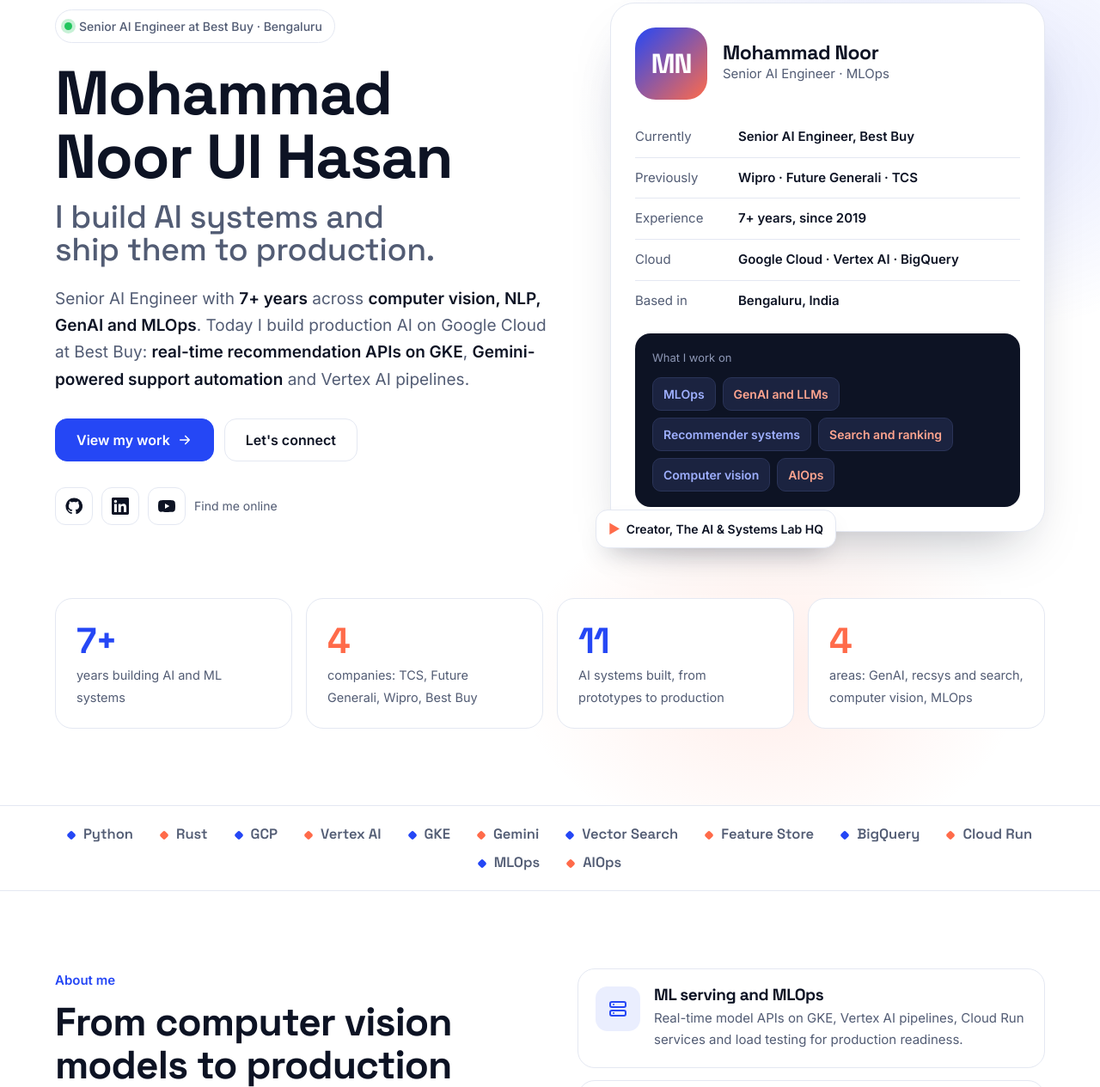
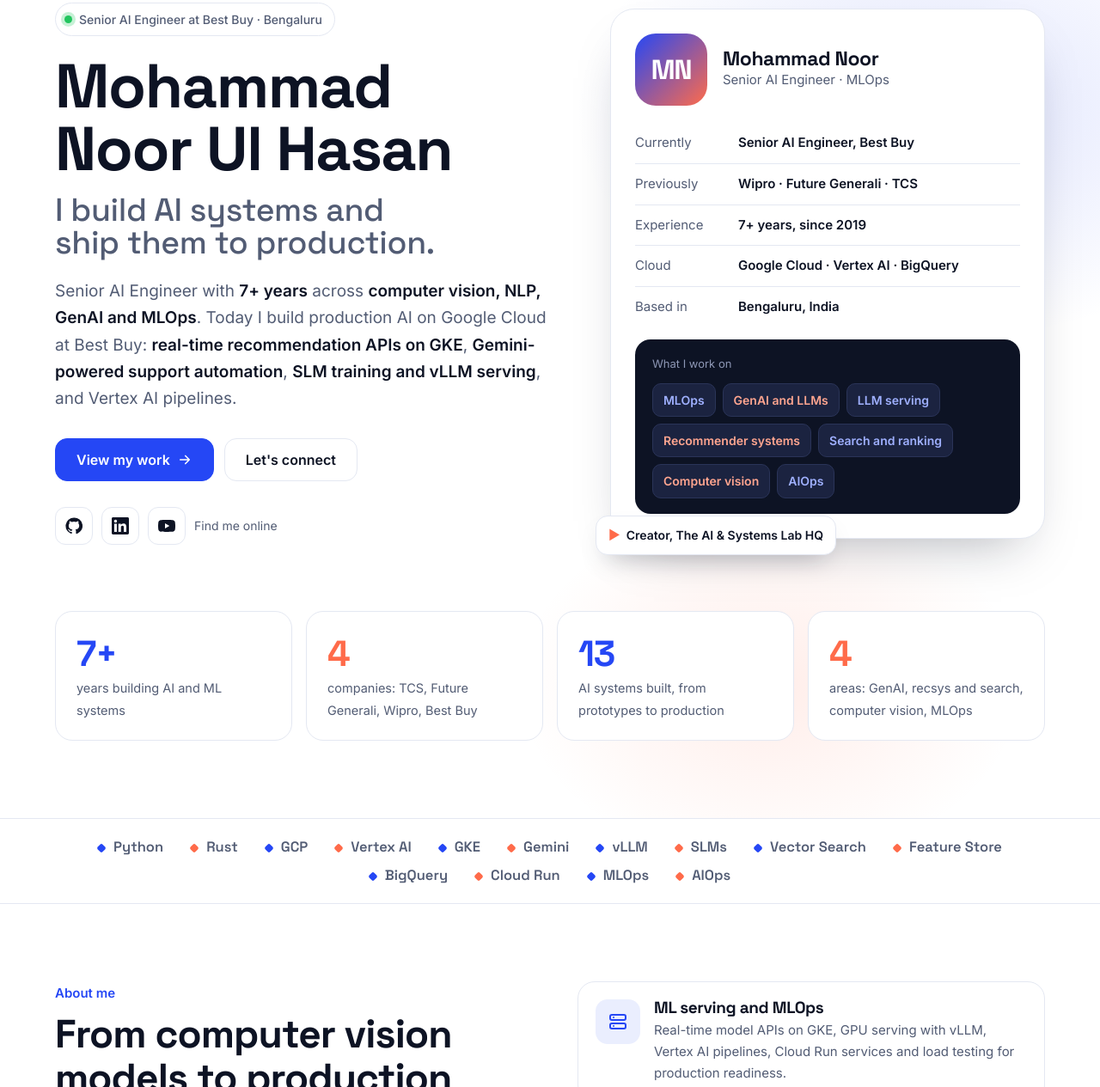
Before and after one commit to mohammadnoorulhasan/mohammadnoorulhasan.github.io, a plain HTML site: page index.html in a window 1280 px wide. Shown: the part 143-1408 px from the top of the page at 86% size. Drawn offline with Linux system fonts and the light colour scheme.

Commit message:
Add NER retraining/SLM training and vLLM SLM serving on L4 projects
Co-Authored-By: Claude Opus 5.5 <noreply@anthropic.com>
Claude-Session: https://claude.ai/code/session_0137sji4ctCLNuprBrQxVzZU

```diff
--- a/index.html
+++ b/index.html
@@ -239,7 +239,7 @@ footer .wrap{display:flex;justify-content:space-between;gap:12px;flex-wrap:wrap;
       <div>
         <span class="pill"><i></i>Senior AI Engineer at Best Buy · Bengaluru</span>
         <h1>Mohammad Noor Ul Hasan<span>I build AI systems and ship them to production.</span></h1>
-        <p class="lead">Senior AI Engineer with <strong>7+ years</strong> across <strong>computer vision, NLP, GenAI and MLOps</strong>. Today I build production AI on Google Cloud at Best Buy: <strong>real-time recommendation APIs on GKE</strong>, <strong>Gemini-powered support automation</strong> and Vertex AI pipelines.</p>
+        <p class="lead">Senior AI Engineer with <strong>7+ years</strong> across <strong>computer vision, NLP, GenAI and MLOps</strong>. Today I build production AI on Google Cloud at Best Buy: <strong>real-time recommendation APIs on GKE</strong>, <strong>Gemini-powered support automation</strong>, <strong>SLM training and vLLM serving</strong>, and Vertex AI pipelines.</p>
         <div class="acts">
           <a class="btn pri" href="#projects">View my work
             <svg width="18" height="18" viewBox="0 0 24 24" fill="none" stroke="currentColor" stroke-width="2.2" stroke-linecap="round" stroke-linejoin="round" aria-hidden="true"><path d="M5 12h14M13 6l6 6-6 6"/></svg></a>
@@ -267,7 +267,7 @@ footer .wrap{display:flex;justify-content:space-between;gap:12px;flex-wrap:wrap;
         </dl>
         <div class="focus">
           <p>What I work on</p>
-          <ul><li>MLOps</li><li>GenAI and LLMs</li><li>Recommender systems</li><li>Search and ranking</li><li>Computer vision</li><li>AIOps</li></ul>
+          <ul><li>MLOps</li><li>GenAI and LLMs</li><li>LLM serving</li><li>Recommender systems</li><li>Search and ranking</li><li>Computer vision</li><li>AIOps</li></ul>
         </div>
         <div class="chip c2"><em>▶</em>Creator, The AI &amp; Systems Lab HQ</div>
       </div>
@@ -276,7 +276,7 @@ footer .wrap{display:flex;justify-content:space-between;gap:12px;flex-wrap:wrap;
     <div class="stats">
       <div><b>7+</b><span>years building AI and ML systems</span></div>
       <div><b>4</b><span>companies: TCS, Future Generali, Wipro, Best Buy</span></div>
-      <div><b>11</b><span>AI systems built, from prototypes to production</span></div>
+      <div><b>13</b><span>AI systems built, from prototypes to production</span></div>
       <div><b>4</b><span>areas: GenAI, recsys and search, computer vision, MLOps</span></div>
     </div>
   </div>
@@ -284,7 +284,7 @@ footer .wrap{display:flex;justify-content:space-between;gap:12px;flex-wrap:wrap;
 
 <div class="strip" aria-label="Tech stack">
   <div class="wrap">
-    <span>Python</span><span>Rust</span><span>GCP</span><span>Vertex AI</span><span>GKE</span><span>Gemini</span><span>Vector Search</span><span>Feature Store</span><span>BigQuery</span><span>Cloud Run</span><span>MLOps</span><span>AIOps</span>
+    <span>Python</span><span>Rust</span><span>GCP</span><span>Vertex AI</span><span>GKE</span><span>Gemini</span><span>vLLM</span><span>SLMs</span><span>Vector Search</span><span>Feature Store</span><span>BigQuery</span><span>Cloud Run</span><span>MLOps</span><span>AIOps</span>
   </div>
 </div>
 
@@ -295,10 +295,10 @@ footer .wrap{display:flex;justify-content:space-between;gap:12px;flex-wrap:wrap;
       <h2>From computer vision models to production ML platforms</h2>
       <p style="margin-top:22px">I'm <strong>Mohammad Noor Ul Hasan</strong>, a Senior AI Engineer at Best Buy in Bengaluru. Over seven years I've worked across the whole AI lifecycle: data, models, serving, and running systems reliably in production.</p>
       <p>I started in <strong>computer vision</strong> at TCS with license plate recognition, then built <strong>insurance AI</strong> at Future Generali: video KYC liveness detection, Aadhaar masking and AML screening.</p>
-      <p>Since 2023 I've worked on Best Buy's AI, first through Wipro and now directly: <strong>a deals recommender serving 1,000 requests per second on GKE</strong>, <strong>Gemini-based classification of 50–60k support queries a day</strong>, and Vertex AI pipelines. I also teach system design and AI on my YouTube channel, <strong>The AI &amp; Systems Lab HQ</strong>.</p>
+      <p>Since 2023 I've worked on Best Buy's AI, first through Wipro and now directly: <strong>a deals recommender serving 1,000 requests per second on GKE</strong>, <strong>Gemini-based classification of 50–60k support queries a day</strong>, a self-hosted SLM backup served with vLLM, and NER retraining pipelines. I also teach system design and AI on my YouTube channel, <strong>The AI &amp; Systems Lab HQ</strong>.</p>
     </div>
     <div class="svc">
-      <div><span class="ic"><svg viewBox="0 0 24 24" fill="none" stroke="currentColor" stroke-width="2" stroke-linecap="round" stroke-linejoin="round"><rect x="3" y="4" width="18" height="6" rx="2"/><rect x="3" y="14" width="18" height="6" rx="2"/><path d="M7 7h.01M7 17h.01"/></svg></span><div><h3>ML serving and MLOps</h3><p>Real-time model APIs on GKE, Vertex AI pipelines, Cloud Run services and load testing for production readiness.</p></div></div>
+      <div><span class="ic"><svg viewBox="0 0 24 24" fill="none" stroke="currentColor" stroke-width="2" stroke-linecap="round" stroke-linejoin="round"><rect x="3" y="4" width="18" height="6" rx="2"/><rect x="3" y="14" width="18" height="6" rx="2"/><path d="M7 7h.01M7 17h.01"/></svg></span><div><h3>ML serving and MLOps</h3><p>Real-time model APIs on GKE, GPU serving with vLLM, Vertex AI pipelines, Cloud Run services and load testing for production readiness.</p></div></div>
       <div><span class="ic"><svg viewBox="0 0 24 24" fill="none" stroke="currentColor" stroke-width="2" stroke-linecap="round" stroke-linejoin="round"><path d="M12 3l1.8 4.7L18.5 9.5l-4.7 1.8L12 16l-1.8-4.7L5.5 9.5l4.7-1.8Z"/><path d="M19 15l.8 2.2 2.2.8-2.2.8L19 21l-.8-2.2-2.2-.8 2.2-.8Z"/></svg></span><div><h3>GenAI, search and recommendations</h3><p>Gemini-based classification, vector search, feature stores, learning-to-rank evaluation and Redis-backed search.</p></div></div>
       <div><span class="ic"><svg viewBox="0 0 24 24" fill="none" stroke="currentColor" stroke-width="2" stroke-linecap="round" stroke-linejoin="round"><path d="M3 7V5a2 2 0 0 1 2-2h2M17 3h2a2 2 0 0 1 2 2v2M21 17v2a2 2 0 0 1-2 2h-2M7 21H5a2 2 0 0 1-2-2v-2"/><circle cx="12" cy="12" r="3.5"/></svg></span><div><h3>Computer vision and document AI</h3><p>Liveness detection, PII masking and license plate recognition with PyTorch, Keras, YOLO and OCR.</p></div></div>
     </div>
@@ -366,7 +366,7 @@ footer .wrap{display:flex;justify-content:space-between;gap:12px;flex-wrap:wrap;
 <script>
 {
 const JOBS=[
- {r:"Senior AI Engineer",c:"Best Buy",d:"Jul 2025 – Present",s:"Building real-time ML serving and GenAI systems on Google Cloud for Best Buy's app, website and customer support.",b:["<strong>Deals recommender:</strong> serving API on GKE with vector search and a feature store, handling 1,000 requests per second.","<strong>Assurant support AI:</strong> Gemini-based classification of 50–60k customer queries a day by intent, brand, product and damage.","<strong>Search LTR evaluation:</strong> supported a tool that compares old and new learning-to-rank versions.","<strong>Side project:</strong> designed a Rust load-testing tool, deployed on Cloud Run as a web app."],t:["GKE","Gemini","Vector Search","Feature Store","BigQuery","Rust","Cloud Run"]},
+ {r:"Senior AI Engineer",c:"Best Buy",d:"Jul 2025 – Present",s:"Building real-time ML serving, GenAI and self-hosted SLM systems on Google Cloud for Best Buy's app, website and customer support.",b:["<strong>Deals recommender:</strong> serving API on GKE with vector search and a feature store, handling 1,000 requests per second.","<strong>Assurant support AI:</strong> Gemini-based classification of 50–60k customer queries a day by intent, brand, product and damage.","<strong>NER and SLM:</strong> built an NER retraining pipeline and trained a small language model for NER.","<strong>SLM serving:</strong> served an SLM with vLLM on an NVIDIA L4 GPU at 5 RPS per GPU, as the backup model for Assurant.","<strong>Search LTR evaluation:</strong> supported a tool that compares old and new learning-to-rank versions.","<strong>Side project:</strong> designed a Rust load-testing tool, deployed on Cloud Run as a web app."],t:["GKE","Gemini","vLLM","SLM","Vector Search","Feature Store","BigQuery","Rust","Cloud Run"]},
  {r:"Senior AI Engineer",c:"Wipro",cl:"client: Best Buy",d:"Oct 2023 – Jun 2025",s:"Built production MLOps pipelines on GCP with Vertex AI Pipelines and BigQuery, automating data preparation, model inference and result processing.",b:["<strong>Returns KWA</strong> and <strong>Mobile Notification</strong> Vertex AI pipelines, taking data science models into production.","Reusable pipeline components that standardised ML inference across use cases.","<strong>Search Redis setup</strong> for faster SKU retrieval in product search."],t:["Vertex AI Pipelines","BigQuery","Redis","Python"]},
  {r:"Senior Associate, AI Developer",c:"Future Generali India Life Insurance",d:"Apr 2022 – Oct 2023",s:"Took insurance AI use cases from business requirement to deployed solution across computer vision, OCR and NLP.",b:["<strong>Liveness detection</strong> for video KYC, telling a real person from a displayed photo or replay.","<strong>Aadhaar masking</strong> to redact Aadhaar numbers on customer documents automatically.","<strong>AML profile scanning</strong> against UN and regulatory sanctions lists with fuzzy matching."],t:["PyTorch","TensorFlow / Keras","OCR","NLP"]},
  {r:"System Engineer",c:"Tata Consultancy Services",d:"Jul 2019 – Apr 2022",s:"Built AI automation with Python and Keras, focused on computer vision, image processing and OCR, across the lifecycle from data preparation to integration.",b:["<strong>License plate recognition</strong> with YOLO and OCR for automated parking-token generation."],t:["Python","Keras","YOLO","OCR"]}
@@ -376,6 +376,8 @@ const P=[
  {f:"rec",co:"Best Buy",y:"2025–now",t:"Real-time deals recommender",m:"1,000 rps",ms:"real-time serving",ic:"gift",g:["#2547f5","#5b7cff"],p:"Every visitor to Best Buy's app and website should see deals picked for them, served in milliseconds.",b:["Built the serving API on GKE that returns personalised deals for each visitor ID","Uses vector search and a feature store, with data from BigQuery","Serves recommendations on the app and website at 1,000 requests per second"],s:["GKE","Vector Search","Feature Store","BigQuery","Python"]},
  {f:"gen",co:"Best Buy",y:"2025–now",t:"Assurant support AI with Gemini",m:"50–60k",ms:"queries a day",ic:"chat",g:["#ff6b4a","#ffb340"],p:"Customer queries arrive from support channels in free text and must be understood before they can be handled.",b:["Built a GenAI classification system on Gemini for incoming support queries","Extracts intent, brand, product and damage type from each query","Processes 50–60k queries every day"],s:["Gemini","GenAI","LLM classification","GCP"]},
  {f:"rec",co:"Best Buy",y:"2025–now",t:"Search LTR evaluation tool",m:"Old vs new",ms:"ranking comparison",ic:"chart",g:["#0d1324","#2547f5"],p:"A new learning-to-rank model should only replace the old one once its search results are proven better.",b:["Supported an evaluation pipeline that compares results from old and new LTR versions","Helps the search team validate ranking changes before release"],s:["Learning to rank","Evaluation","Search","Python"]},
+ {f:"gen",co:"Best Buy",y:"2025–now",t:"NER retraining pipeline and SLM training",m:"SLM",ms:"for NER",ic:"ner",g:["#2547f5","#e0115f"],p:"Named entity recognition has to keep up with new data, so the model needs regular, repeatable retraining.",b:["Built an automated retraining pipeline for the NER model","Trained a small language model (SLM) for named entity recognition"],s:["SLM","NER","Retraining pipeline","Python"]},
+ {f:"mlops",co:"Best Buy",y:"2025–now",t:"SLM serving with vLLM on L4 GPUs",m:"5 RPS",ms:"on a single L4 GPU",ic:"gpu",g:["#0d1324","#14b8a6"],p:"The Assurant support system needed a self-hosted fallback so query classification keeps running if the primary model is unavailable.",b:["Served a small language model (SLM) with vLLM on an NVIDIA L4 GPU","Reached 5 requests per second on one GPU","Runs as the backup model for the Assurant support system"],s:["vLLM","SLM","NVIDIA L4","GPU inference"]},
  {f:"mlops",co:"Best Buy",y:"Side project",t:"Rust load-testing tool",m:"Rust",ms:"on Cloud Run",ic:"gauge",g:["#e0115f","#ff6b4a"],p:"Services need to be tested under realistic load before they go live.",b:["Designed a load-testing tool written in Rust","Deployed on Cloud Run and used by the team as a web app"],s:["Rust","Cloud Run","Load testing","AIOps"]},
  {f:"mlops",co:"Wipro · Best Buy",y:"2023–25",t:"Returns KWA pipeline",m:"Vertex AI",ms:"to BigQuery",ic:"flow",g:["#14b8a6","#2547f5"],p:"Customer return comments needed to be classified at scale to understand why products come back.",b:["Built a Vertex AI Pipeline for ingestion, inference, post-processing and storage","Ran the data science team's classification models as automated batch inference","Stored prediction results in BigQuery for downstream analysis"],s:["Vertex AI Pipelines","BigQuery","Python","NLP"]},
  {f:"mlops",co:"Wipro · Best Buy",y:"2023–25",t:"Mobile notification targeting",m:"End-to-end",ms:"automated",ic:"bell",g:["#ff6b4a","#e0115f"],p:"Push notifications work best when they reach the customers most likely to engage.",b:["Developed and operationalised a Vertex AI Pipeline to select target customers","Automated the workflow from data preparation and model inference to results","Stored results in BigQuery for downstream use"],s:["Vertex AI Pipelines","BigQuery","GCP"]},
@@ -388,10 +390,12 @@ const P=[
 const S=[
  ["Languages and ML",["Python","Rust","PyTorch","TensorFlow","Keras"]],
  ["MLOps and cloud",["GCP","Vertex AI Pipelines","GKE","Cloud Run","BigQuery","Feature Store","AIOps"]],
- ["GenAI, search and recsys",["Gemini","LLM classification","Vector search","Learning to rank","Redis","Fuzzy matching"]],
+ ["GenAI, search and recsys",["Gemini","SLM fine-tuning","vLLM","NER","LLM classification","Vector search","Learning to rank","Redis","Fuzzy matching"]],
  ["Computer vision",["YOLO","VGG19","DeepPixBis","OCR","Image processing"]]
 ];
 const IC={
+ gpu:'<rect x="14" y="14" width="36" height="36" rx="4"/><rect x="24" y="24" width="16" height="16" rx="2"/><path d="M22 6v8M32 6v8M42 6v8M22 50v8M32 50v8M42 50v8M6 22h8M6 32h8M6 42h8M50 22h8M50 32h8M50 42h8"/>',
+ ner:'<path d="M20 12H10v40h10M44 12h10v40H44"/><path d="M22 26h20M22 38h12"/>',
  gift:'<rect x="8" y="22" width="48" height="12" rx="2"/><path d="M12 34v22h40V34M32 22v34M32 22c-4-10-16-10-14-2 1 3 8 2 14 2Zm0 0c4-10 16-10 14-2-1 3-8 2-14 2Z"/>',
  chat:'<path d="M8 12h40v28H24l-10 10V40H8Z"/><path d="M18 22h20M18 30h12"/><circle cx="52" cy="46" r="8"/>',
  chart:'<path d="M8 56h48M14 48V30M26 48V18M38 48V26M50 48V10"/>',
```
